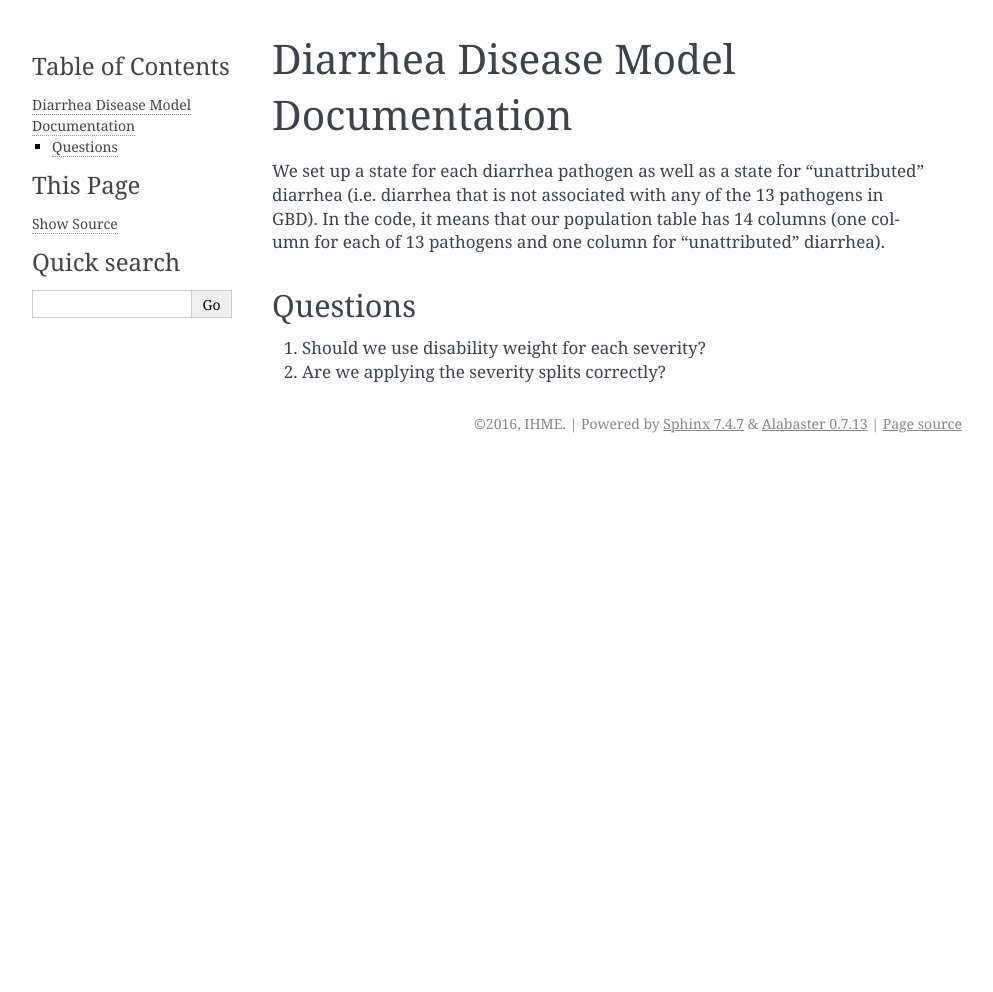
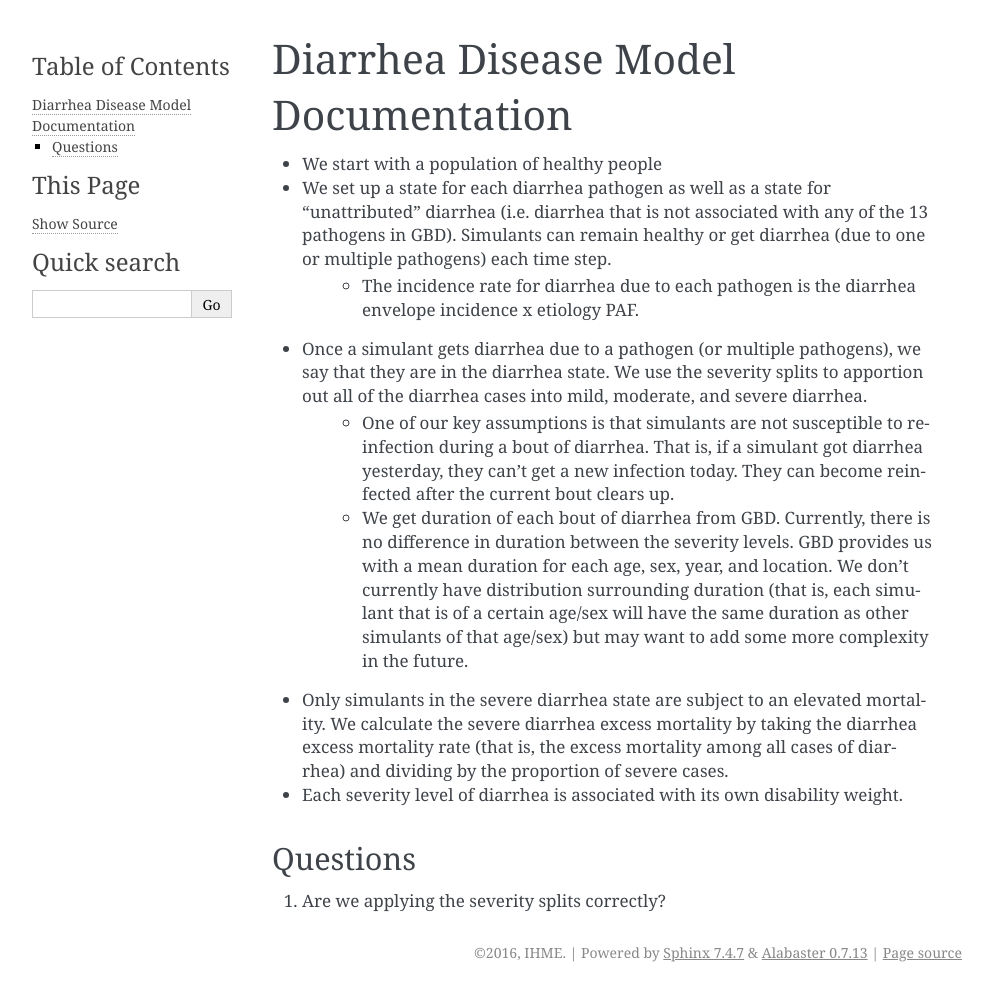
Before and after one commit to ihmeuw/vivarium_public_health, a Sphinx documentation site: the page built from docs/diarrhea_model_documentation/diarrhea_disease_model.rst, in a window 1280 px wide. Shown: the whole page, without its empty margins (148-1141 px from the left). Built offline with Sphinx 7.4.7, drawn with Linux system fonts in a browser that asks for light colours; before the commit the page ends 900 px from its top, so only the background shows below that.

Commit message:
updated documentation

```diff
--- a/docs/diarrhea_model_documentation/diarrhea_disease_model.rst
+++ b/docs/diarrhea_model_documentation/diarrhea_disease_model.rst
@@ -1,9 +1,14 @@
 Diarrhea Disease Model Documentation
 ====================================
-
-We set up a state for each diarrhea pathogen as well as a state for "unattributed" diarrhea (i.e. diarrhea that is not associated with any of the 13 pathogens in GBD). In the code, it means that our population table has 14 columns (one column for each of 13 pathogens and one column for "unattributed" diarrhea).
+- We start with a population of healthy people
+- We set up a state for each diarrhea pathogen as well as a state for "unattributed" diarrhea (i.e. diarrhea that is not associated with any of the 13 pathogens in GBD). Simulants can remain healthy or get diarrhea (due to one or multiple pathogens) each time step.
+    - The incidence rate for diarrhea due to each pathogen is the diarrhea envelope incidence x etiology PAF.
+- Once a simulant gets diarrhea due to a pathogen (or multiple pathogens), we say that they are in the diarrhea state. We use the severity splits to apportion out all of the diarrhea cases into mild, moderate, and severe diarrhea.
+    - One of our key assumptions is that simulants are not susceptible to reinfection during a bout of diarrhea. That is, if a simulant got diarrhea yesterday, they can't get a new infection today. They can become reinfected after the current bout clears up.
+    - We get duration of each bout of diarrhea from GBD. Currently, there is no difference in duration between the severity levels. GBD provides us with a mean duration for each age, sex, year, and location. We don't currently have distribution surrounding duration (that is, each simulant that is of a certain age/sex will have the same duration as other simulants of that age/sex) but may want to add some more complexity in the future.
+- Only simulants in the severe diarrhea state are subject to an elevated mortality. We calculate the severe diarrhea excess mortality by taking the diarrhea excess mortality rate (that is, the excess mortality among all cases of diarrhea) and dividing by the proportion of severe cases.
+- Each severity level of diarrhea is associated with its own disability weight.
 
 Questions
 *********
-1. Should we use disability weight for each severity?
-2. Are we applying the severity splits correctly?
+1. Are we applying the severity splits correctly?
```
